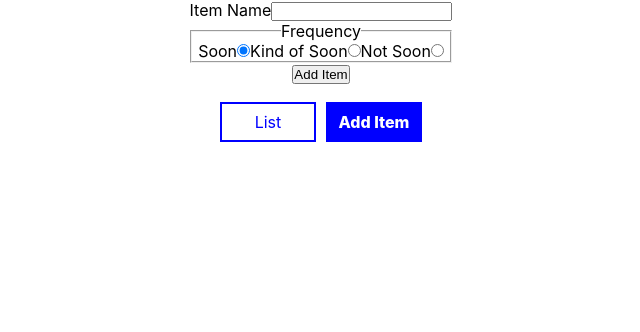
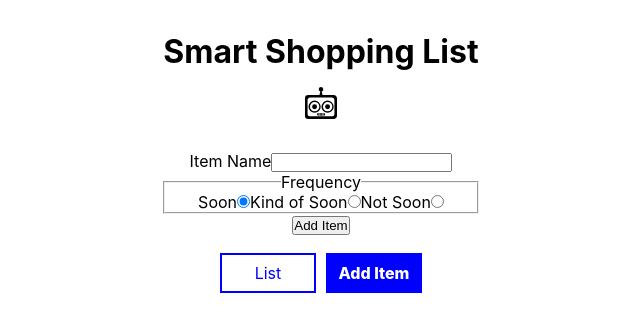
Before and after one commit to the-collab-lab/tcl-40-smart-shopping-list, a React (Create React App) app: page /additem in a window 1280 px wide. Shown: the top 332 px of the page, without its empty margins (319-959 px from the left). Built offline with nearby package versions, Linux system fonts and the light colour scheme; no server answers; the database is empty.

Commit message:
added Header

```diff
--- a/src/views/AddItem/AddItem.jsx
+++ b/src/views/AddItem/AddItem.jsx
@@ -2,6 +2,7 @@ import React, { useState, useEffect } from 'react';
 import { db } from '../../lib/firebase';
 import { collection, addDoc, onSnapshot } from 'firebase/firestore';
 import Footer from '../../components/Footer/Footer';
+import Header from '../../components/Header/Header';
 
 const INITIAL_STATE = {
   name: '',
@@ -84,6 +85,8 @@ export default function AddItem({ token }) {
 
   return (
     <div>
+      <Header />
+      <div>
         <form onSubmit={handleSubmit}>
           <label htmlFor="name">Item Name</label>
           <input
@@ -128,5 +131,6 @@ export default function AddItem({ token }) {
         </form>
         <Footer />
       </div>
+    </div>
   );
 }
```
Lines whose indentation alone changed are shown as unchanged.
